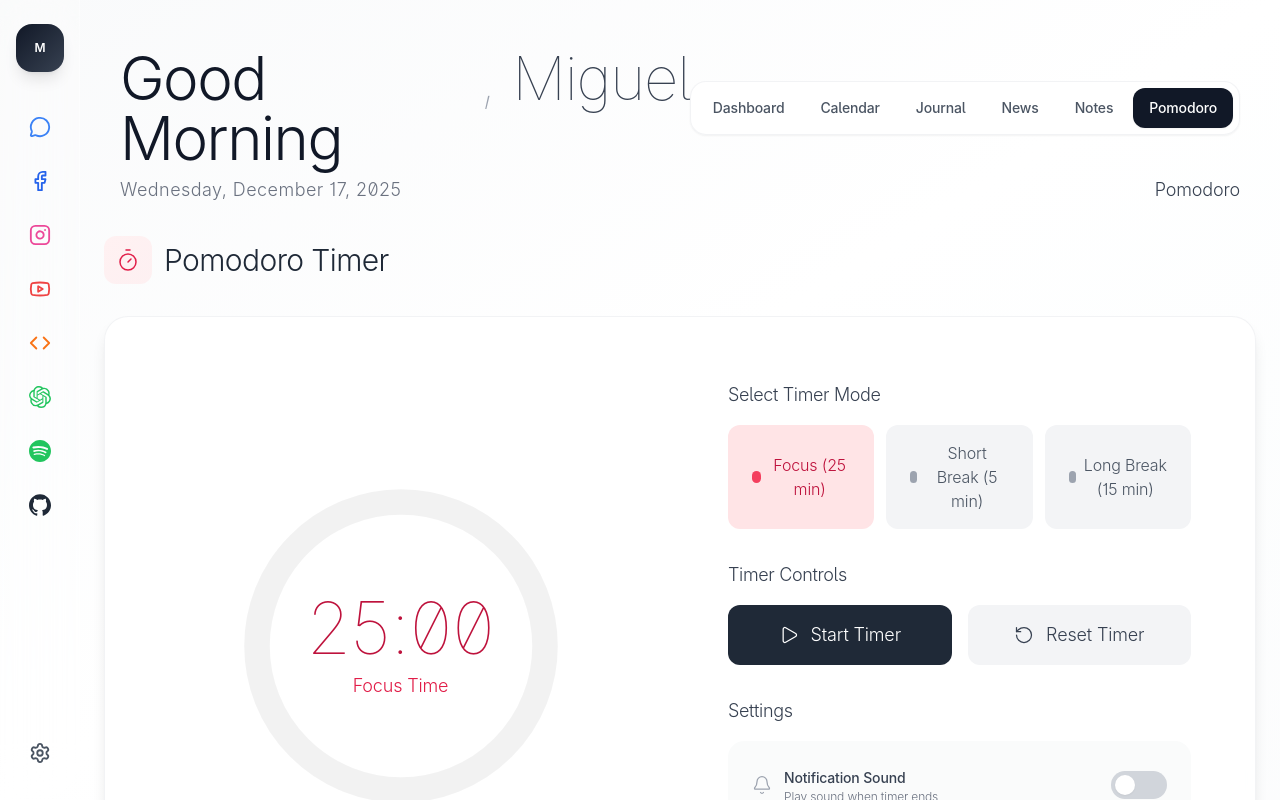
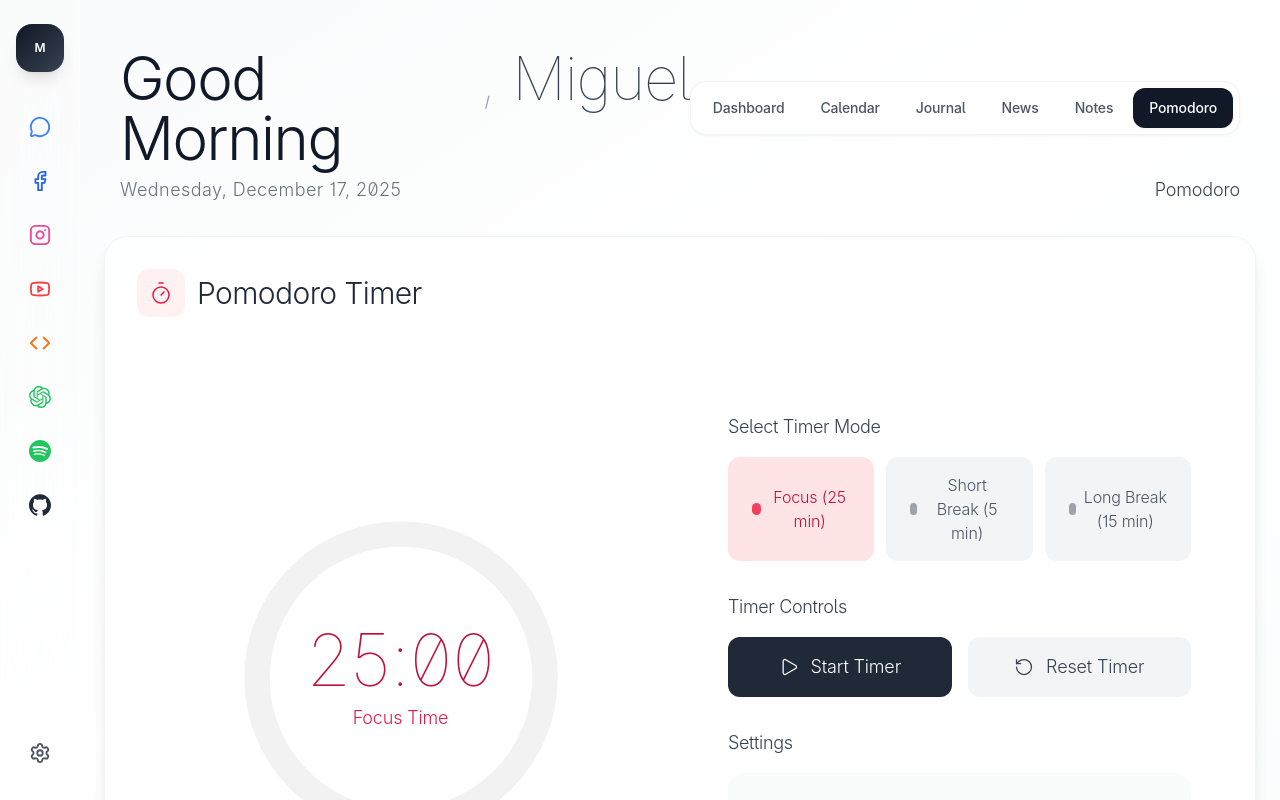
Before and after one commit to mggyslz/personal-dashboard, a React (Vite) app in the folder client/: page /pomodoro in a window 1280 px wide. Shown: the top 800 px of the page. Built offline with nearby package versions, Linux system fonts and the light colour scheme; no server answers.

Commit message:
fixed pomodoro UI/UX

```diff
--- a/client/src/components/Pomodoro.tsx
+++ b/client/src/components/Pomodoro.tsx
@@ -113,18 +113,19 @@ export default function Pomodoro() {
 
   return (
       <div className="max-w-7xl mx-auto">
-        {/* Header */}
-        <div className="mb-8">
-          <div className="flex items-center gap-3 mb-2">
-            <div className="w-12 h-12 rounded-xl bg-gradient-to-br from-rose-50 to-rose-100/50 flex items-center justify-center">
-              <Timer size={24} strokeWidth={1.5} className="text-rose-600" />
+        <div className="bg-white/80 backdrop-blur-sm rounded-3xl border border-gray-200/50 shadow-lg">
+          {/* Header INSIDE the box */}
+          <div className="p-6 md:p-8">
+            <div className="flex items-center gap-3">
+              <div className="w-12 h-12 rounded-xl bg-gradient-to-br from-rose-50 to-rose-100/50 flex items-center justify-center">
+                <Timer size={24} strokeWidth={1.5} className="text-rose-600" />
+              </div>
+              <h1 className="text-2xl md:text-3xl font-light text-gray-800">
+                Pomodoro Timer
+              </h1>
             </div>
-            <h1 className="text-2xl md:text-3xl font-light text-gray-800">Pomodoro Timer</h1>
           </div>
-        </div>
-        <div className="bg-white/80 backdrop-blur-sm rounded-3xl border border-gray-200/50 shadow-lg">
           <div className="grid grid-cols-1 lg:grid-cols-2 gap-8 p-6 md:p-8">
-
             {/* Left Column - Timer Display */}
             <div className="flex flex-col items-center justify-center p-4 md:p-8">
               {/* Progress Circle */}
```
